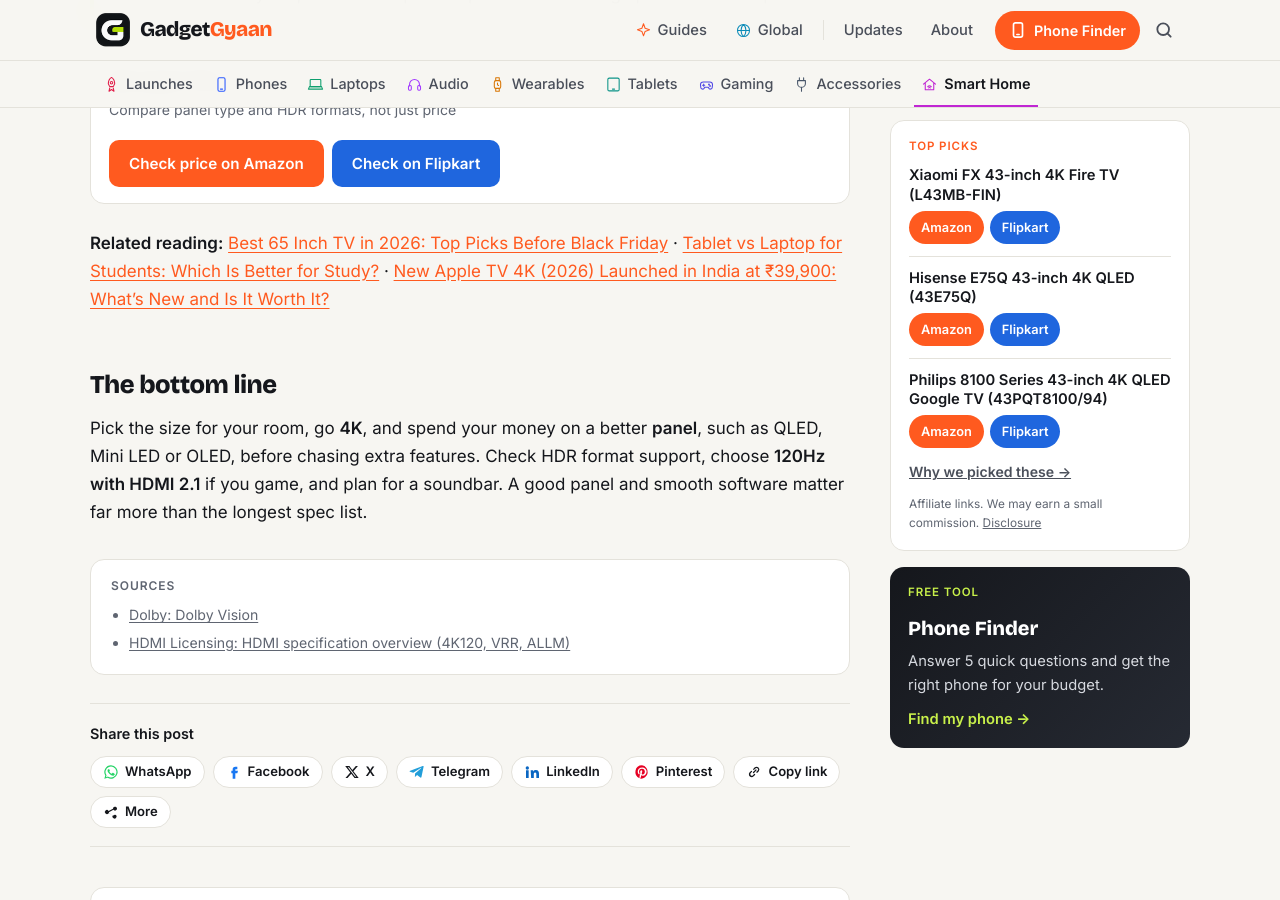
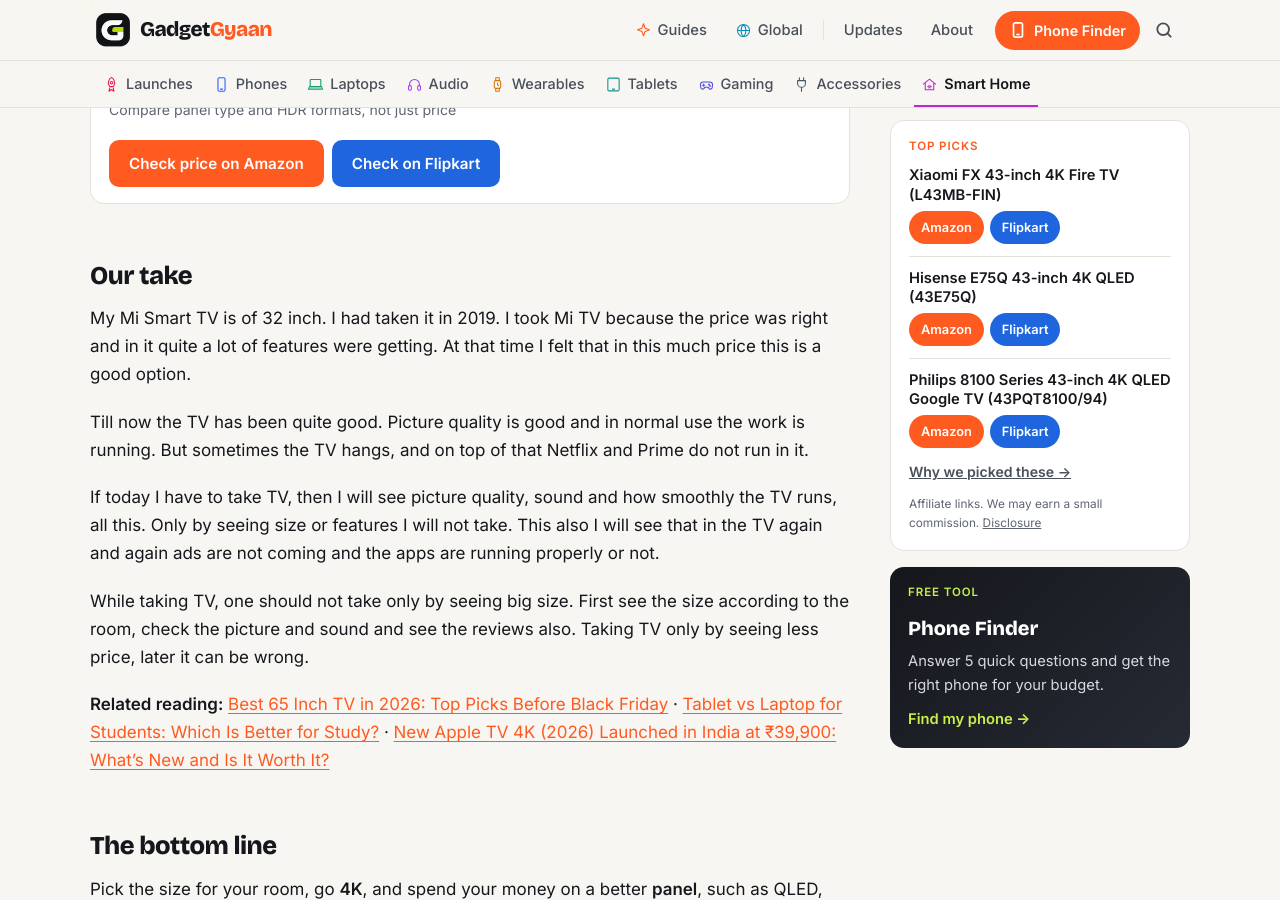
Before and after one commit to kiteksood167/kiteksood167.github.io, a Jekyll site: the page built from _posts/2026-10-20-smart-tv-buying-guide.md, in a window 1280 px wide and 900 px high, scrolled down 4364 px. Built offline with Jekyll 4.4.1, drawn with Linux system fonts in a browser that asks for light colours; comment, search, counter and statistics services are not loaded; some of the changed text lies outside the part shown.

Commit message:
Smart TV guide: add owner's Our take
Co-Authored-By: Claude Opus 5.5 <noreply@anthropic.com>
Claude-Session: https://claude.ai/code/session_01WQRPmSxMwztgHXfstCGpBN

```diff
--- a/_posts/2026-10-20-smart-tv-buying-guide.md
+++ b/_posts/2026-10-20-smart-tv-buying-guide.md
@@ -79,6 +80,16 @@ Thin TVs have small speakers. If you care about dialogue clarity and movie sound
 
 {% include buy.html name="4K smart TVs" query="4K smart TV 55 inch" note="Compare panel type and HDR formats, not just price" %}
 
+## Our take
+
+My Mi Smart TV is of 32 inch. I had taken it in 2019. I took Mi TV because the price was right and in it quite a lot of features were getting. At that time I felt that in this much price this is a good option.
+
+Till now the TV has been quite good. Picture quality is good and in normal use the work is running. But sometimes the TV hangs, and on top of that Netflix and Prime do not run in it.
+
+If today I have to take TV, then I will see picture quality, sound and how smoothly the TV runs, all this. Only by seeing size or features I will not take. This also I will see that in the TV again and again ads are not coming and the apps are running properly or not.
+
+While taking TV, one should not take only by seeing big size. First see the size according to the room, check the picture and sound and see the reviews also. Taking TV only by seeing less price, later it can be wrong.
+
 **Related reading:** [Best 65 Inch TV in 2026: Top Picks Before Black Friday](/best-65-inch-tv-2026/) · [Tablet vs Laptop for Students: Which Is Better for Study?](/tablet-vs-laptop-for-students/) · [New Apple TV 4K (2026) Launched in India at ₹39,900: What's New and Is It Worth It?](/apple-tv-4k-2026-india-price-features/)
 
 ## The bottom line
```
Also changed, not shown: other parts of _posts/2026-10-20-smart-tv-buying-guide.md (+1 -0 lines).
